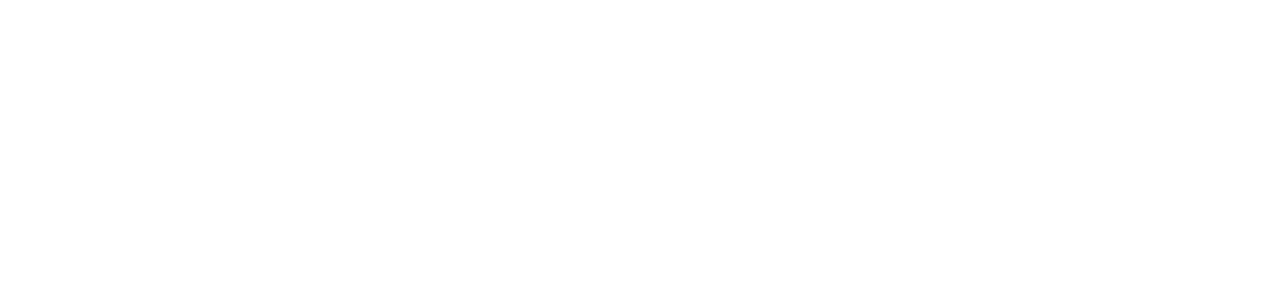
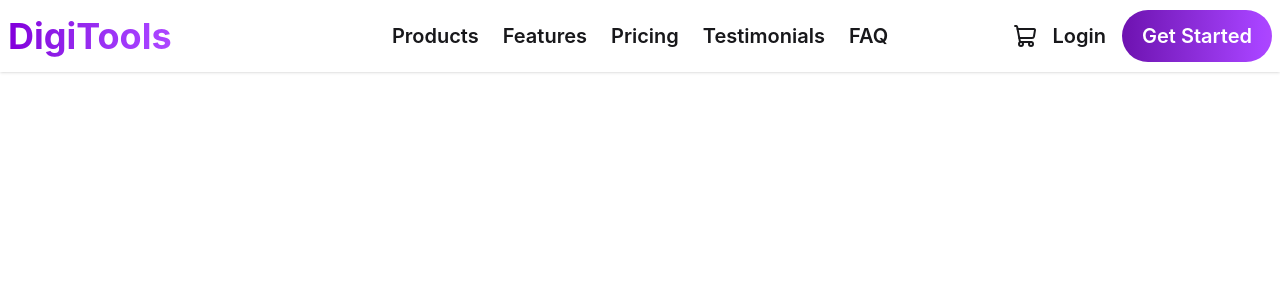
Before and after one commit to karimul-New-172/digitools-platform, a React (Vite) app: page / in a window 1280 px wide. Shown: the top 300 px of the page. Built offline with nearby package versions, Linux system fonts and the light colour scheme.

Commit message:
Navbar completed successfully

```diff
--- a/package.json
+++ b/package.json
@@ -11,6 +11,7 @@
   },
   "dependencies": {
     "@tailwindcss/vite": "^4.2.2",
+    "lucide-react": "^1.3.0",
     "react": "^19.2.4",
     "react-dom": "^19.2.4",
     "tailwindcss": "^4.2.2"
--- a/src/App.jsx
+++ b/src/App.jsx
@@ -1,10 +1,11 @@
 import './App.css'
+import Navbar from './components/Navbar/Navbar'
 
 function App() {
 
   return (
     <>
-
+      <Navbar></Navbar>
     </>
   )
 }
--- /dev/null
+++ b/src/components/Navbar/Navbar.jsx
@@ -0,0 +1,30 @@
+import { ShoppingCart } from 'lucide-react';
+import React from 'react';
+
+const Navbar = () => {
+    return (
+        <div className="bg-base-100 shadow-sm">
+            <div className='navbar container mx-auto'>
+                <div className="navbar-start">
+                    <a className="text-4xl font-bold bg-clip-text text-transparent bg-linear-to-r from-purple-700 to-purple-500 leading-normal">DigiTools</a>
+                </div>
+                <div className="navbar-center hidden lg:flex">
+                    <ul className="menu menu-horizontal px-1 text-xl font-semibold">
+                        <li><a>Products</a></li>
+                        <li><a>Features</a></li>
+                        <li><a>Pricing</a></li>
+                        <li><a>Testimonials</a></li>
+                        <li><a>FAQ</a></li>
+                    </ul>
+                </div>
+                <div className="navbar-end flex gap-4 text-xl font-semibold">
+                    <ShoppingCart />
+                    <a href="">Login</a>
+                    <a className="bg-linear-to-r from-purple-800 to-purple-500 text-xl text-white rounded-full px-5 py-3 cursor-pointer transition-all duration-300 hover:brightness-110">Get Started</a>
+                </div>
+            </div>
+        </div>
+    );
+};
+
+export default Navbar;
```
Also changed, not shown: 1 other file (tests, documents, lock files or other folders).
